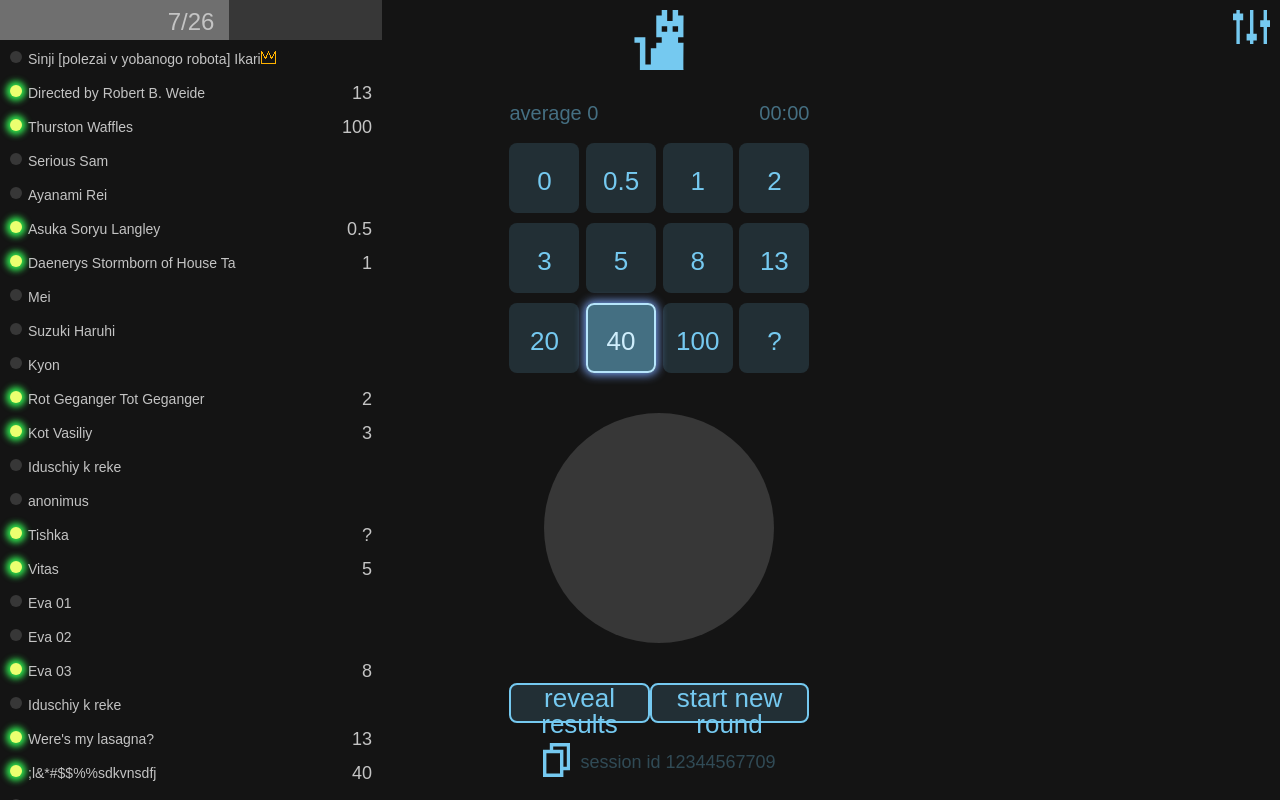
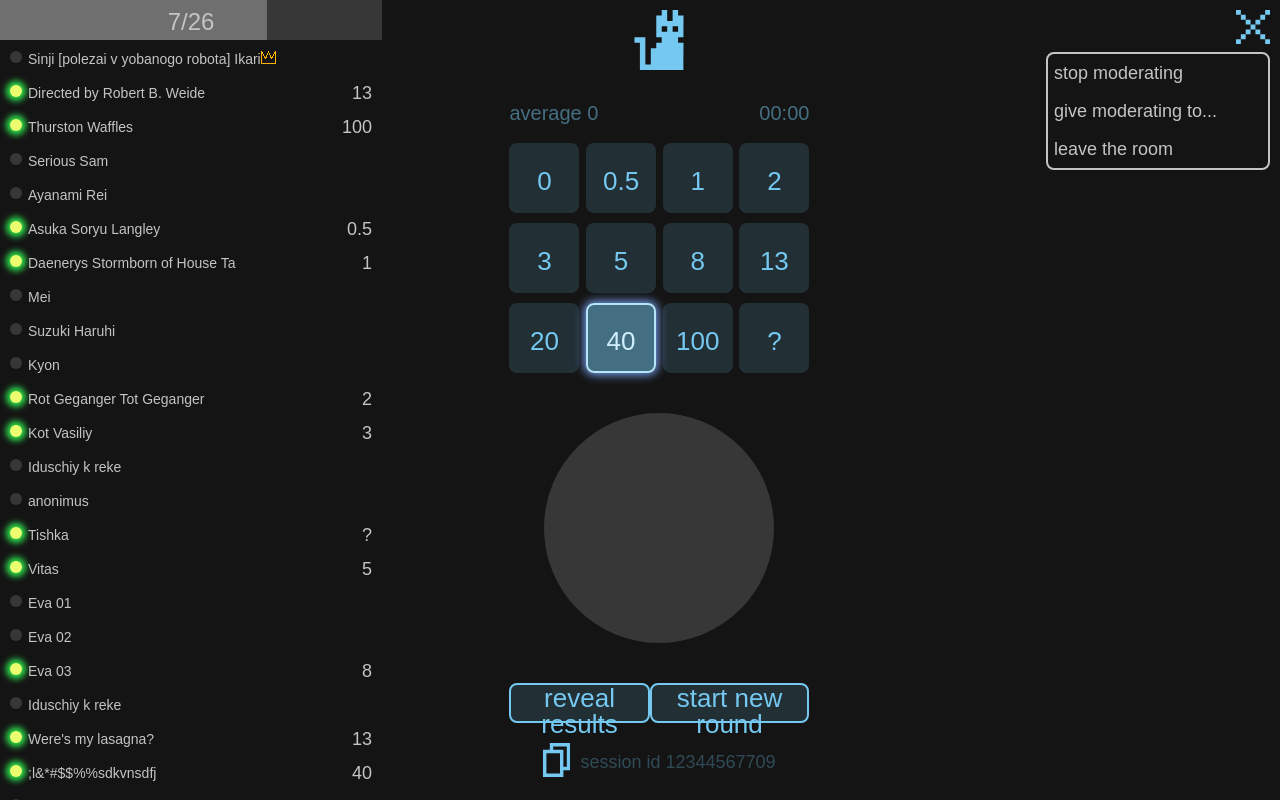
Before and after one commit to ParallelLines/planning-poker, a React (Vite) app in the folder frontend/react/: page / in a window 1280 px wide. Both pictures are taken after a click on the button 1251 px from the left and 28 px from the top of the page. Built offline with nearby package versions, Linux system fonts and the light colour scheme; a web font is replaced by a local one.

Commit message:
separated icons and also did Collapsible component and fixed Settings so it's collapsible now

```diff
--- a/frontend/react/index.html
+++ b/frontend/react/index.html
@@ -14,7 +14,6 @@
 <body>
   <div id="root"></div>
   <script type="module" src="/src/main.jsx"></script>
-  <script src="/src/collapsibles.js"></script>
 </body>
 
 </html>
--- /dev/null
+++ b/frontend/react/src/components/Collapsible.jsx
@@ -0,0 +1,51 @@
+import { useEffect, useRef, useState } from "react"
+import IconCross from "./IconCross"
+import IconParticipants from "./IconParticipants"
+import IconSettings from "./IconSettings"
+
+export default function Collapsible(props) {
+    const [open, setOpen] = useState(false)
+    const collapsibleRef = useRef(null)
+    const togglerRef = useRef(null)
+
+    const handleClick = () => {
+        console.log(`handling click, state: ${open}`)
+        setOpen(!open)
+    }
+
+    useEffect(() => {
+        console.log(`using effect, state: ${open}`)
+        const handleOutsideClick = (e) => {
+            if (!collapsibleRef.current.contains(e.target) && !togglerRef.current.contains(e.target)) {
+                console.log('the click was not on collapsible, so closing the window')
+                setOpen(false)
+            }
+        }
+        if (open) {
+            console.log('adding event listener')
+            document.addEventListener('click', handleOutsideClick, false)
+        }
+        return () => {
+            console.log('removing event listener')
+            document.removeEventListener('click', handleOutsideClick, false)
+        }
+    }, [open])
+
+    return (
+        <>
+            <button
+                className={`svg-btn toggle-btn ${open ? "close-btn" : ""}`}
+                name="toggle"
+                onClick={handleClick}
+                ref={togglerRef}
+            >
+                {props.type === "settings" ? <IconSettings /> : null}
+                {props.type === "participants" ? <IconParticipants /> : null}
+                <IconCross />
+            </button>
+            <ul id={props.id} className={`menu collapsible ${open ? "opened" : ""}`} ref={collapsibleRef}>
+                {props.children}
+            </ul>
+        </>
+    )
+}
--- /dev/null
+++ b/frontend/react/src/components/IconCross.jsx
@@ -0,0 +1,7 @@
+export default function IconCross() {
+    return (
+        <svg className="cross" xmlns="http://www.w3.org/2000/svg" viewBox="0 0 14 14">
+            <path d="M2,12L0,12L0,14L2,14L2,12ZM14,12L12,12L12,14L14,14L14,12ZM4,10L2,10L2,12L4,12L4,10ZM12,10L10,10L10,12L12,12L12,10ZM6,8L4,8L4,10L6,10L6,8ZM10,8L8,8L8,10L10,10L10,8ZM8,6L6,6L6,8L8,8L8,6ZM6,4L4,4L4,6L6,6L6,4ZM10,4L8,4L8,6L10,6L10,4ZM2,2L2,0L0,0L0,2L2,2L2,4L4,4L4,2L2,2ZM12,2L10,2L10,4L12,4L12,2ZM14,-0L12,-0L12,2L14,2L14,-0Z" />
+        </svg>
+    )
+}
--- /dev/null
+++ b/frontend/react/src/components/IconParticipants.jsx
@@ -0,0 +1,7 @@
+export default function IconParticipants() {
+    return (
+        <svg className="switch" xmlns="http://www.w3.org/2000/svg" viewBox="0 0 28 28">
+            <path d="M18,12L10,12L10,16L14,16L10,16L10,20L12,20L12,28L16,28L16,20L18,20L18,12ZM0,20L2,20L2,28L6,28L6,20L8,20L8,12L0,12L0,20ZM26,24L22,24L22,28L26,28L26,24ZM28,20L28,12L20,12L20,20L22,20L22,24L26,24L26,20L28,20ZM6,6L2,6L2,10L6,10L6,6ZM16,6L12,6L12,10L16,10L16,6ZM26,6L22,6L22,10L26,10L26,6ZM12,-0L8,-0L8,4L12,4L12,-0ZM20,-0L16,-0L16,4L20,4L20,-0Z" />
+        </svg>
+    )
+}
--- /dev/null
+++ b/frontend/react/src/components/IconSettings.jsx
@@ -0,0 +1,7 @@
+export default function IconSettings() {
+    return (
+        <svg className="switch" xmlns="http://www.w3.org/2000/svg" viewBox="0 0 11 10">
+            <path d="M5,9L5,10L6,10L6,9L7,9L7,7L4,7L4,9L5,9ZM10,9L9,9L9,10L10,10L10,9ZM1,3L1,10L2,10L2,3L3,3L3,1L2,1L2,0L1,0L1,1L0,1L0,3L1,3ZM10,3L10,0L9,0L9,3L8,3L8,5L9,5L9,9L10,9L10,5L11,5L11,3L10,3ZM6,6L5,6L5,7L6,7L6,6ZM6,6L6,0L5,0L5,6L6,6Z" />
+        </svg>
+    )
+}
--- a/frontend/react/src/components/Settings.jsx
+++ b/frontend/react/src/components/Settings.jsx
@@ -1,19 +1,30 @@
+import Collapsible from "./Collapsible"
+
 export default function Settings() {
+    // return (
+    //     <nav className="settings">
+    //         <button id="settings-btn" className="svg-btn toggle-btn" name="toggle settings" data-target="collapsible-menu">
+    //             <svg className="switch" xmlns="http://www.w3.org/2000/svg" viewBox="0 0 11 10">
+    //                 <path d="M5,9L5,10L6,10L6,9L7,9L7,7L4,7L4,9L5,9ZM10,9L9,9L9,10L10,10L10,9ZM1,3L1,10L2,10L2,3L3,3L3,1L2,1L2,0L1,0L1,1L0,1L0,3L1,3ZM10,3L10,0L9,0L9,3L8,3L8,5L9,5L9,9L10,9L10,5L11,5L11,3L10,3ZM6,6L5,6L5,7L6,7L6,6ZM6,6L6,0L5,0L5,6L6,6Z" />
+    //             </svg>
+    //             <svg className="cross" xmlns="http://www.w3.org/2000/svg" viewBox="0 0 14 14">
+    //                 <path d="M2,12L0,12L0,14L2,14L2,12ZM14,12L12,12L12,14L14,14L14,12ZM4,10L2,10L2,12L4,12L4,10ZM12,10L10,10L10,12L12,12L12,10ZM6,8L4,8L4,10L6,10L6,8ZM10,8L8,8L8,10L10,10L10,8ZM8,6L6,6L6,8L8,8L8,6ZM6,4L4,4L4,6L6,6L6,4ZM10,4L8,4L8,6L10,6L10,4ZM2,2L2,0L0,0L0,2L2,2L2,4L4,4L4,2L2,2ZM12,2L10,2L10,4L12,4L12,2ZM14,-0L12,-0L12,2L14,2L14,-0Z" />
+    //             </svg>
+    //         </button>
+    //         <ul id="collapsible-menu" className="menu collapsible" data-toggler="settings-btn">
+    //             <li className="menu-item">stop moderating</li>
+    //             <li className="menu-item">give moderating to...</li>
+    //             <li className="menu-item">leave the room</li>
+    //         </ul>
+    //     </nav>
+    // )
     return (
         <nav className="settings">
-            <button id="settings-btn" className="svg-btn toggle-btn" name="toggle settings" data-target="collapsible-menu">
-                <svg className="switch" xmlns="http://www.w3.org/2000/svg" viewBox="0 0 11 10">
-                    <path d="M5,9L5,10L6,10L6,9L7,9L7,7L4,7L4,9L5,9ZM10,9L9,9L9,10L10,10L10,9ZM1,3L1,10L2,10L2,3L3,3L3,1L2,1L2,0L1,0L1,1L0,1L0,3L1,3ZM10,3L10,0L9,0L9,3L8,3L8,5L9,5L9,9L10,9L10,5L11,5L11,3L10,3ZM6,6L5,6L5,7L6,7L6,6ZM6,6L6,0L5,0L5,6L6,6Z" />
-                </svg>
-                <svg className="cross" xmlns="http://www.w3.org/2000/svg" viewBox="0 0 14 14">
-                    <path d="M2,12L0,12L0,14L2,14L2,12ZM14,12L12,12L12,14L14,14L14,12ZM4,10L2,10L2,12L4,12L4,10ZM12,10L10,10L10,12L12,12L12,10ZM6,8L4,8L4,10L6,10L6,8ZM10,8L8,8L8,10L10,10L10,8ZM8,6L6,6L6,8L8,8L8,6ZM6,4L4,4L4,6L6,6L6,4ZM10,4L8,4L8,6L10,6L10,4ZM2,2L2,0L0,0L0,2L2,2L2,4L4,4L4,2L2,2ZM12,2L10,2L10,4L12,4L12,2ZM14,-0L12,-0L12,2L14,2L14,-0Z" />
-                </svg>
-            </button>
-            <ul id="collapsible-menu" className="menu collapsible" data-toggler="settings-btn">
+            <Collapsible id="collapsible-menu" type="settings">
                 <li className="menu-item">stop moderating</li>
                 <li className="menu-item">give moderating to...</li>
                 <li className="menu-item">leave the room</li>
-            </ul>
+            </Collapsible>
         </nav>
     )
 }
```
